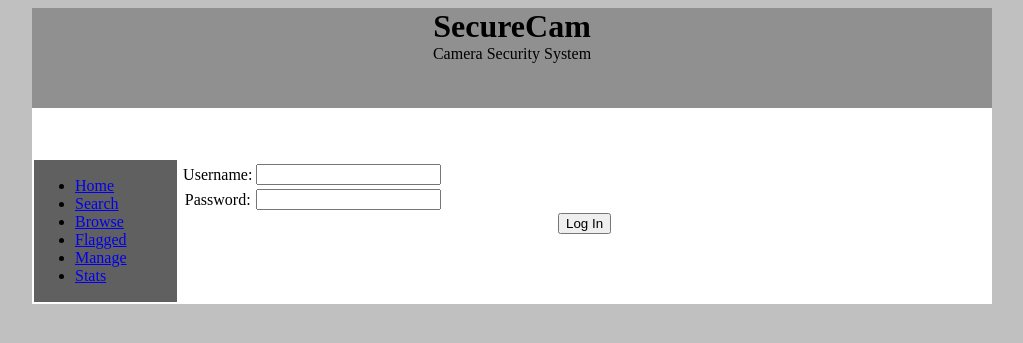
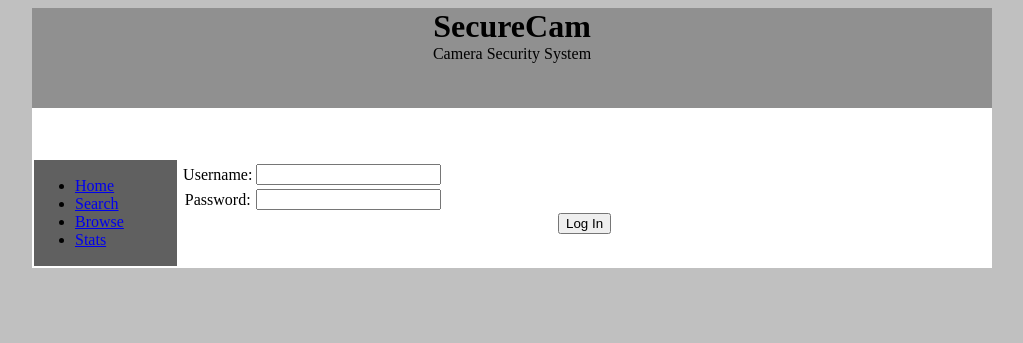
Before and after one commit to tylo42/SecureCam, a PHP site: page /index.php?page=search in a window 1280 px wide. Shown: the top 343 px of the page, without its empty margins (128-1151 px from the left). Run offline with PHP 8.4, Linux system fonts and the light colour scheme; data that the repository does not hold is empty.

Commit message:
Remove Browse and Flagged pages, functionality will be incorporated into search page

```diff
--- a/index.php
+++ b/index.php
@@ -66,8 +66,6 @@ echo "</div>";
    <li><a href="index.php">Home</a></li>
    <li><a href="index.php?page=search">Search</a></li>
    <li><a href="index.php?page=browse">Browse</a></li>
-   <li><a href="index.php?page=flagged">Flagged</a></li>
-   <li><a href="index.php?page=manage">Manage</a></li>
    <li><a href="index.php?page=stats">Stats</a></li>
 </ul>
 </td>
--- a/page_factory.php
+++ b/page_factory.php
@@ -104,30 +104,6 @@ function page_factory($page_name, $page_num) {
 
       return new page($search_display, "Search");
 
-   } else if($page_name == "browse") {
-      $date = getDate();
-      $begin_day = mktime(0, 0, 0, $date['mon'], $date['mday'], $date['year']);
-      $end_day = mktime(0, 0, 0, $date['mon'], $date['mday']+1, $date['year']);
-
-      $videos = $sc_database->search_videos($begin_day, $end_day, array(1, 2), $page_num);
-      $number_of_videos = $sc_database->number_of_videos($begin_day, $end_day);
-
-      $browse_display = new results_display($videos, $number_of_videos, NULL, $page_name, $page_num);
-
-      return new page($browse_display, "Browse");
-
-   } else if($page_name == "flagged") {
-      $date = getDate();
-      $begin_day = mktime(0, 0, 0, $date['mon'], $date['mday'], $date['year']);
-      $end_day = mktime(0, 0, 0, $date['mon'], $date['mday']+1, $date['year']);
-
-      $videos = $sc_database->search_videos($begin_day, $end_day, array(1, 2), $page_num, true);
-      $number_of_videos = $sc_database->number_of_videos($begin_day, $end_day, true);
-
-      $browse_display = new results_display($videos, $number_of_videos, NULL, $page_name, $page_num);
-
-      return new page($browse_display, "Flagged");
-
    } else if($page_name == "manage") {
       // update camera data if data changed
       if(isset($_POST['submit'])) {
```
